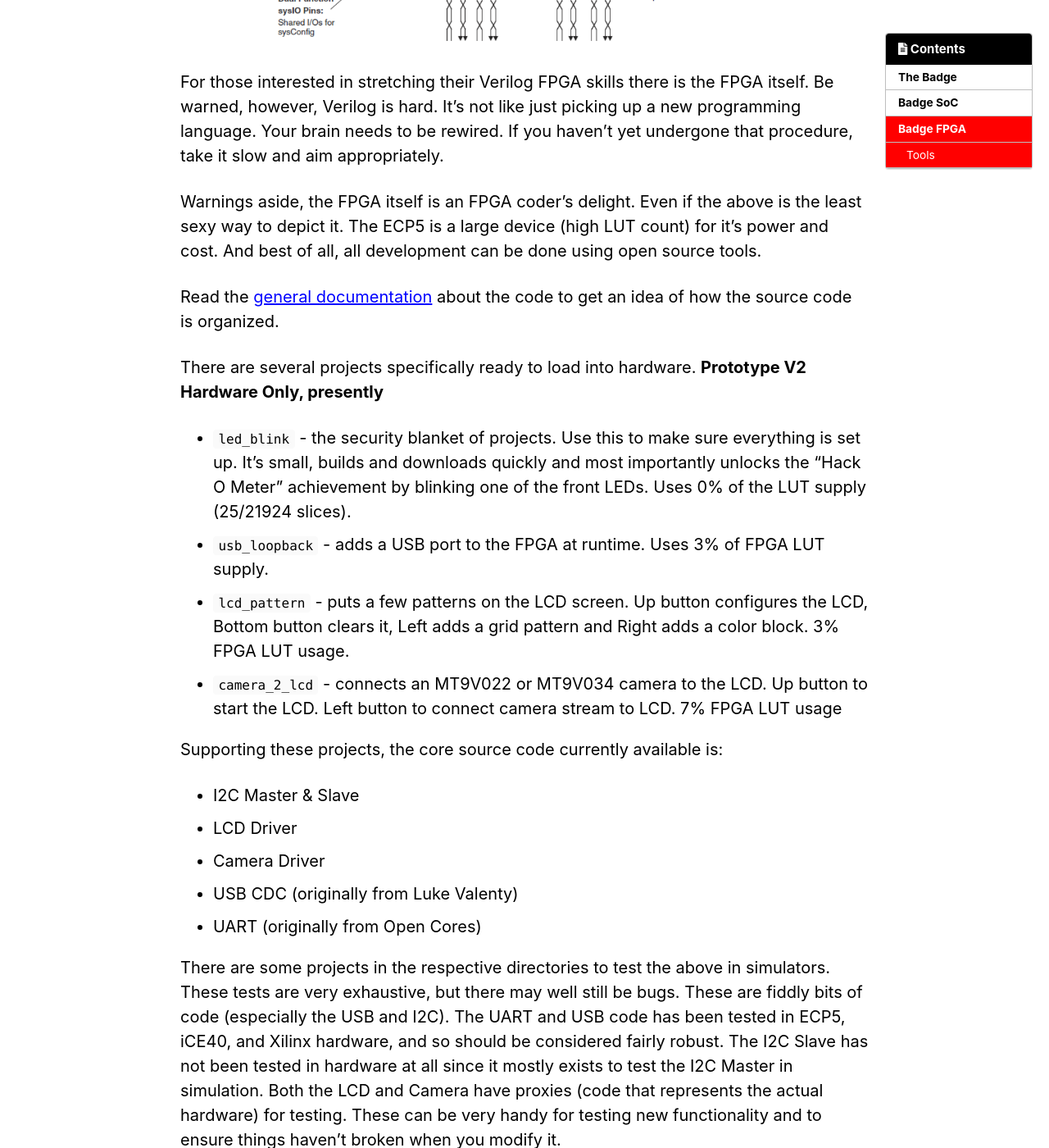
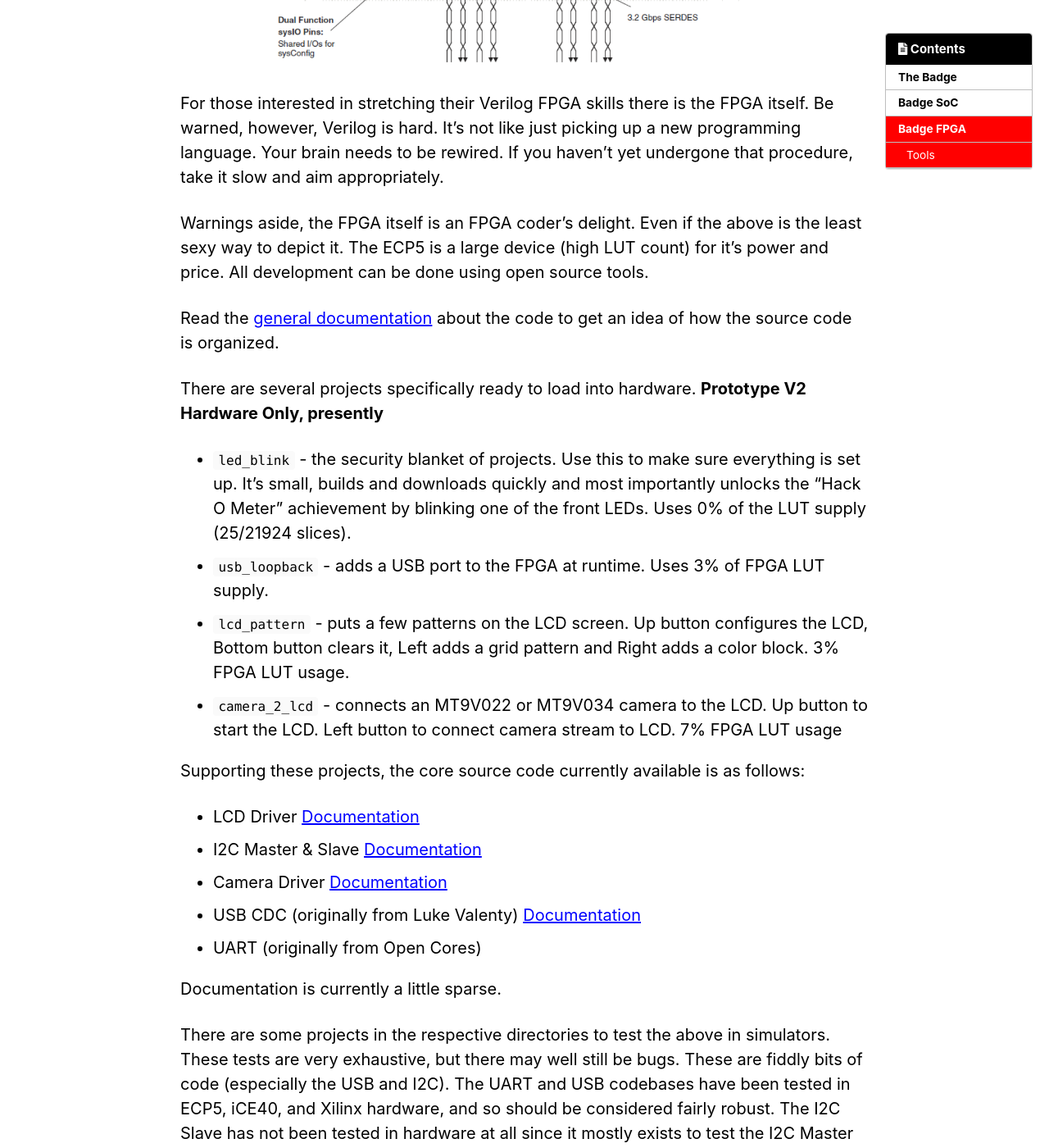
Before and after one commit to davidthings/spokefpga, a Jekyll site: the page built from docs/_pages/superconference_2019_badge.md, in a window 1280 px wide and 1400 px high, scrolled down 2442 px. Shown: the whole window at 82% size. Built offline with Jekyll 4.4.1, drawn with Linux system fonts in a browser that asks for light colours; cached includes are drawn as plain includes; nearby versions of some CDN libraries; a script that is not in the unit is left out; some of the changed text lies outside the part shown.

Commit message:
tweaks for release

```diff
--- a/docs/_pages/superconference_2019_badge.md
+++ b/docs/_pages/superconference_2019_badge.md
@@ -108,11 +110,11 @@ This year's Superconference has *the badge* - Large FPGA-based delight.  Here's
     hdelk.layout( badge_soc, "badge_soc" );
 </script>
 
-@sprite_tm has built an entire SoC on the badge, with a twin core RiscV processor, a fancy GPU, lots of memory and best of all, capable of running regular GCC compiled C-code.
+@sprite_tm has built an entire SoC on the badge, with a twin core RiscV processor, a fancy GPU, lots of memory and, amazingly, capable of running regular GCC compiled C-code!
 
 The Repo for all this is - [https://github.com/Spritetm/hadbadge2019_fpgasoc](https://github.com/Spritetm/hadbadge2019_fpgasoc)
 
-Most Supercon party-goers will want to work at this level with these amazing tools since it relies on an embedded C coding skillset.
+Most Supercon party-goers will want to work at this level with these amazing tools.
 
 ## Badge FPGA
 
@@ -120,7 +122,7 @@ Most Supercon party-goers will want to work at this level with these amazing too
 
 For those interested in stretching their Verilog FPGA skills there is the FPGA itself.  Be warned, however, Verilog is hard.  It's not like just picking up a new programming language.  Your brain needs to be rewired.  If you haven't yet undergone that procedure, take it slow and aim appropriately.
 
-Warnings aside, the FPGA itself is an FPGA coder's delight.  Even if the above is the least sexy way to depict it.  The ECP5 is a large device (high LUT count) for it's power and cost. And  best of all, all development can be done using open source tools.
+Warnings aside, the FPGA itself is an FPGA coder's delight.  Even if the above is the least sexy way to depict it.  The ECP5 is a large device (high LUT count) for it's power and price. All development can be done using open source tools.
 
 Read the [general documentation]({{site.baseurl}}/code_library) about the code to get an idea of how the source code is organized.
 
@@ -131,15 +133,17 @@ There are several projects specifically ready to load into hardware.  **Prototyp
 - `lcd_pattern` - puts a few patterns on the LCD screen.  Up button configures the LCD, Bottom button clears it, Left adds a grid pattern and Right adds a color block.  3% FPGA LUT usage.
 - `camera_2_lcd` - connects an MT9V022 or MT9V034 camera to the LCD.  Up button to start the LCD.  Left button to connect camera stream to LCD.  7% FPGA LUT usage
 
-Supporting these projects, the core source code currently available is:
+Supporting these projects, the core source code currently available is as follows:
 
-- I2C Master & Slave
-- LCD Driver
-- Camera Driver
-- USB CDC (originally from Luke Valenty)
+- LCD Driver [Documentation]({{site.baseurl}}/lcd)
+- I2C Master & Slave [Documentation]({{site.baseurl}}/i2c)
+- Camera Driver [Documentation]({{site.baseurl}}/camera)
+- USB CDC (originally from Luke Valenty) [Documentation]({{site.baseurl}}/usb_serial)
 - UART (originally from Open Cores)
 
-There are some projects in the respective directories to test the above in simulators.  These tests are very exhaustive, but there may well still be bugs.  These are fiddly bits of code (especially the USB and I2C).  The UART and USB code has been tested in ECP5, iCE40, and Xilinx hardware, and so should be considered fairly robust.  The I2C Slave has not been tested in hardware at all since it mostly exists to test the I2C Master in simulation.  Both the LCD and Camera have proxies (code that represents the actual hardware) for testing.  These can be very handy for testing new functionality and to ensure things haven't broken when you modify it.
+Documentation is currently a little sparse.
+
+There are some projects in the respective directories to test the above in simulators.  These tests are very exhaustive, but there may well still be bugs.  These are fiddly bits of code (especially the USB and I2C).  The UART and USB codebases have been tested in ECP5, iCE40, and Xilinx hardware, and so should be considered fairly robust.  The I2C Slave has not been tested in hardware at all since it mostly exists to test the I2C Master in simulation.  Both the LCD and Camera have proxies (code that connects to the driver and represents the actual hardware) for testing.  These can be very handy for testing new functionality and to ensure things haven't broken when you modify it.
 
 Additional Code to be released shortly
 
```
Also changed, not shown: other parts of docs/_pages/superconference_2019_badge.md (+2 -0 lines), docs/top.md (+1 -1 lines), readme.md.
